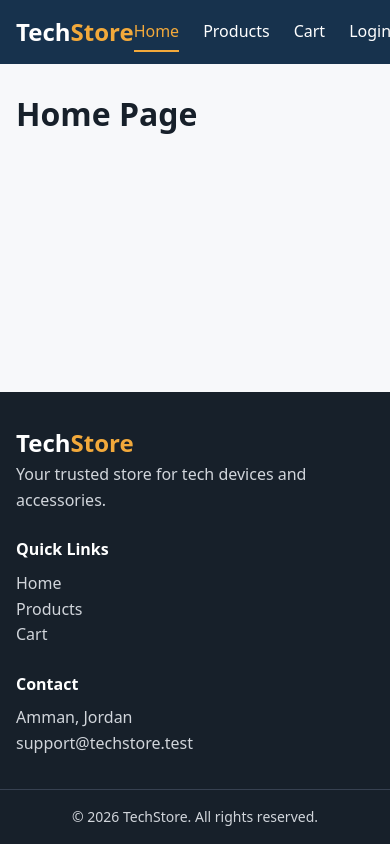
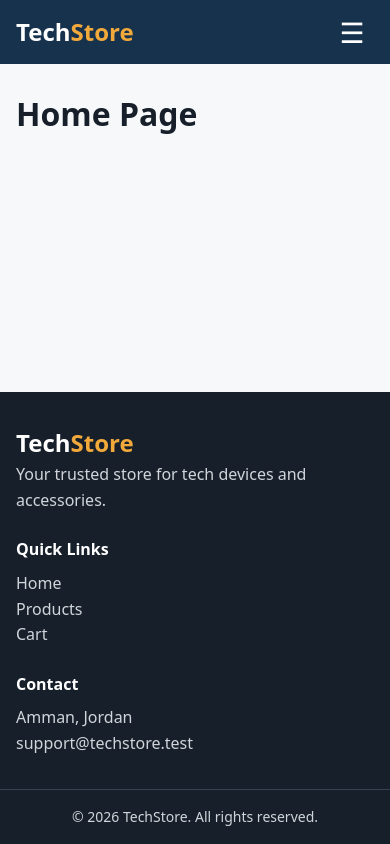
Before and after one commit to odehtareq/ecommerce-frontend, a React (Vite) app: page / in a window 390 px wide. Built offline with nearby package versions, Linux system fonts and the light colour scheme.

Commit message:
Add responsive mobile menu to navbar

```diff
--- a/src/components/layout/Navbar.css
+++ b/src/components/layout/Navbar.css
@@ -35,3 +35,48 @@
   color: var(--secondary-color);
   border-bottom-color: var(--secondary-color);
 }
+
+/* ===== Mobile menu button ===== */
+.navbar__toggle {
+  display: none;
+  background: none;
+  border: none;
+  color: #fff;
+  font-size: 1.75rem;
+  width: 44px;
+  height: 44px;
+  cursor: pointer;
+}
+
+/* ===== Mobile (768px and below) ===== */
+@media (max-width: 768px) {
+  .navbar__inner {
+    position: relative;
+  }
+
+  .navbar__toggle {
+    display: block;
+  }
+
+  .navbar__links {
+    display: none;
+    position: absolute;
+    top: 100%;
+    left: 0;
+    right: 0;
+    flex-direction: column;
+    gap: 0;
+    background: var(--primary-color);
+    padding: var(--space-2) var(--space-4) var(--space-4);
+    z-index: 100;
+  }
+
+  .navbar__links--open {
+    display: flex;
+  }
+
+  .navbar__links a {
+    display: block;
+    padding: var(--space-3) 0;
+  }
+}
--- a/src/components/layout/Navbar.jsx
+++ b/src/components/layout/Navbar.jsx
@@ -1,19 +1,33 @@
+import { useState } from 'react'
 import { Link, NavLink } from 'react-router'
 import './Navbar.css'
 
 function Navbar() {
+  const [isMenuOpen, setIsMenuOpen] = useState(false);
+
+  const closeMenu = () => setIsMenuOpen(false);
+
   return (
     <header className="navbar">
       <nav className="container navbar__inner">
-        <Link to="/" className="navbar__logo">
+        <Link to="/" className="navbar__logo" onClick={closeMenu}>
           Tech<span>Store</span>
         </Link>
 
-        <ul className="navbar__links">
-          <li><NavLink to="/">Home</NavLink></li>
-          <li><NavLink to="/products">Products</NavLink></li>
-          <li><NavLink to="/cart">Cart</NavLink></li>
-          <li><NavLink to="/login">Login</NavLink></li>
+        <button
+          className="navbar__toggle"
+          onClick={() => setIsMenuOpen(!isMenuOpen)}
+          aria-label={isMenuOpen ? 'Close menu' : 'Open menu'}
+          aria-expanded={isMenuOpen}
+        >
+          {isMenuOpen ? '✕' : '☰'}
+        </button>
+
+        <ul className={`navbar__links ${isMenuOpen ? 'navbar__links--open' : ''}`}>
+          <li><NavLink to="/" onClick={closeMenu}>Home</NavLink></li>
+          <li><NavLink to="/products" onClick={closeMenu}>Products</NavLink></li>
+          <li><NavLink to="/cart" onClick={closeMenu}>Cart</NavLink></li>
+          <li><NavLink to="/login" onClick={closeMenu}>Login</NavLink></li>
         </ul>
       </nav>
     </header>
```
